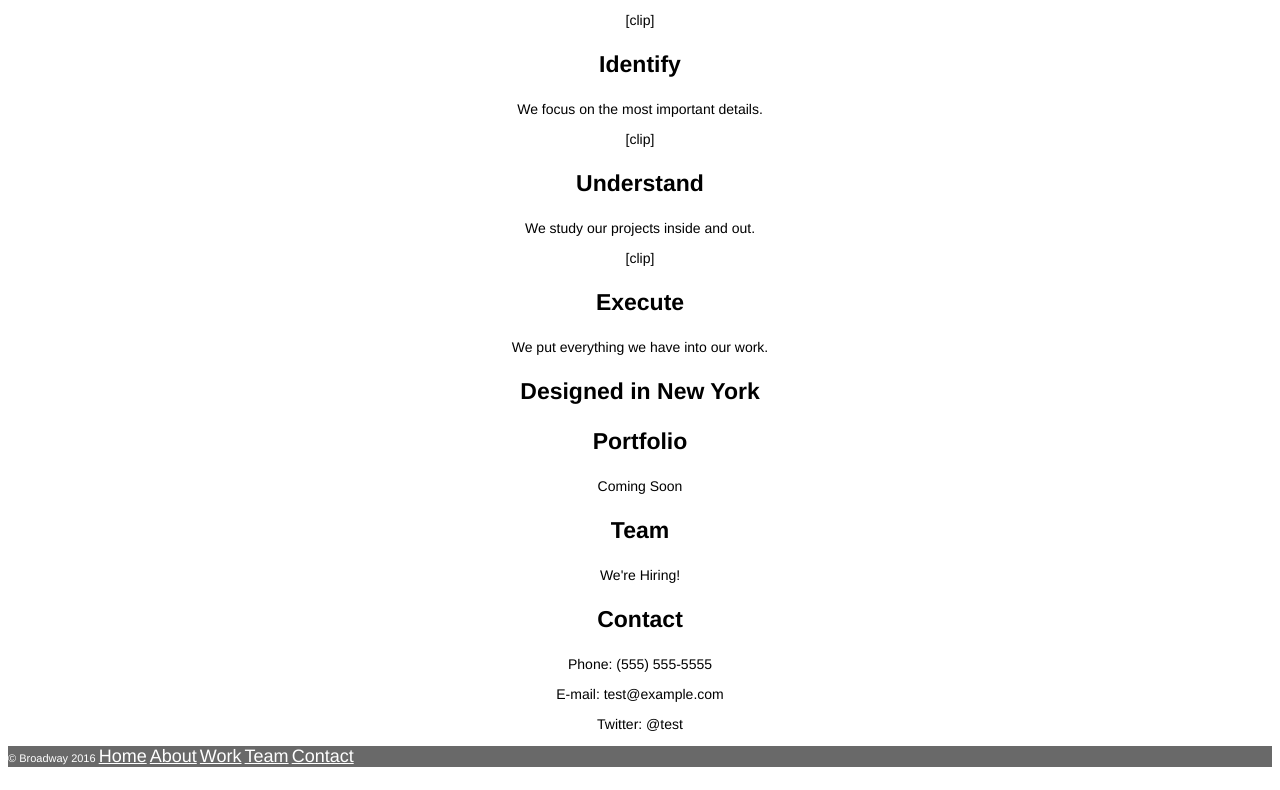
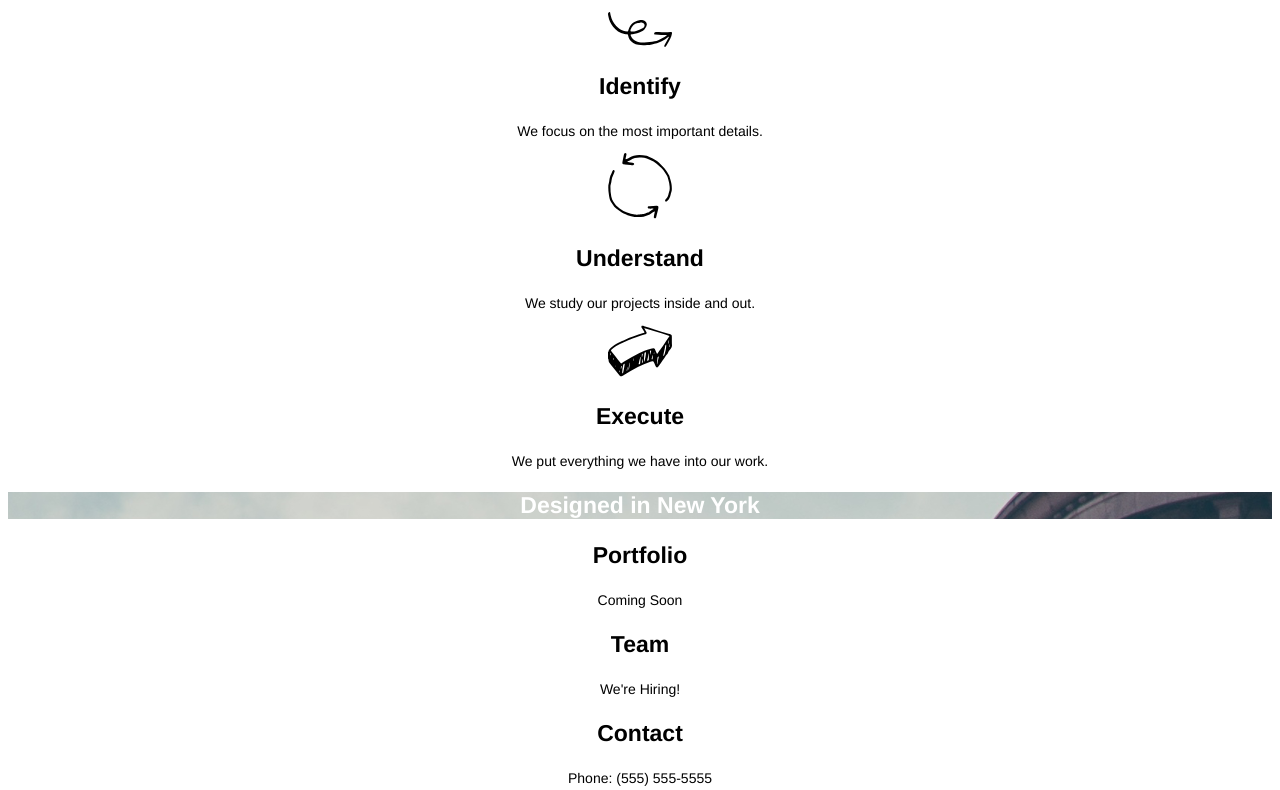
Before and after one commit to eluhnabroad/broadway, a plain HTML site: page index.html in a window 1280 px wide. Shown: the part 413-1203 px from the top of the page. Drawn offline with Linux system fonts and the light colour scheme.

Commit message:
Add graphics, complete background style.

```diff
--- a/index.html
+++ b/index.html
@@ -16,13 +16,13 @@
     </div>  <!-- home -->
     <div id="process">
       <h2>Our Process</h2>
-      <p>[clip]</p>
+      <p><img src="./resources/identify.svg"/></p>
       <h3>Identify</h3>
       <p>We focus on the most important details.</p>
-      <p>[clip]</p>
+      <p><img src="./resources/understand.svg"/></p>
       <h3>Understand</h3>
       <p>We study our projects inside and out.</p>
-      <p>[clip]</p>
+      <p><img src="./resources/execute.svg"/></p>
       <h3>Execute</h3>
       <p>We put everything we have into our work.</p>
     </div>  <!-- process -->
--- a/resources/css/style.css
+++ b/resources/css/style.css
@@ -1,6 +1,7 @@
 /* STYLESHEET FOR ProjectName/Index */
 
 a {
+  color: white;
   font-size: 18px;
 }
 
@@ -34,6 +35,7 @@ footer {
   text-align: left;
 }
 
-footer a {
+#home, #designed {
+  background-image: url("../the-flatiron-building.png");
   color: white;
 }
```
